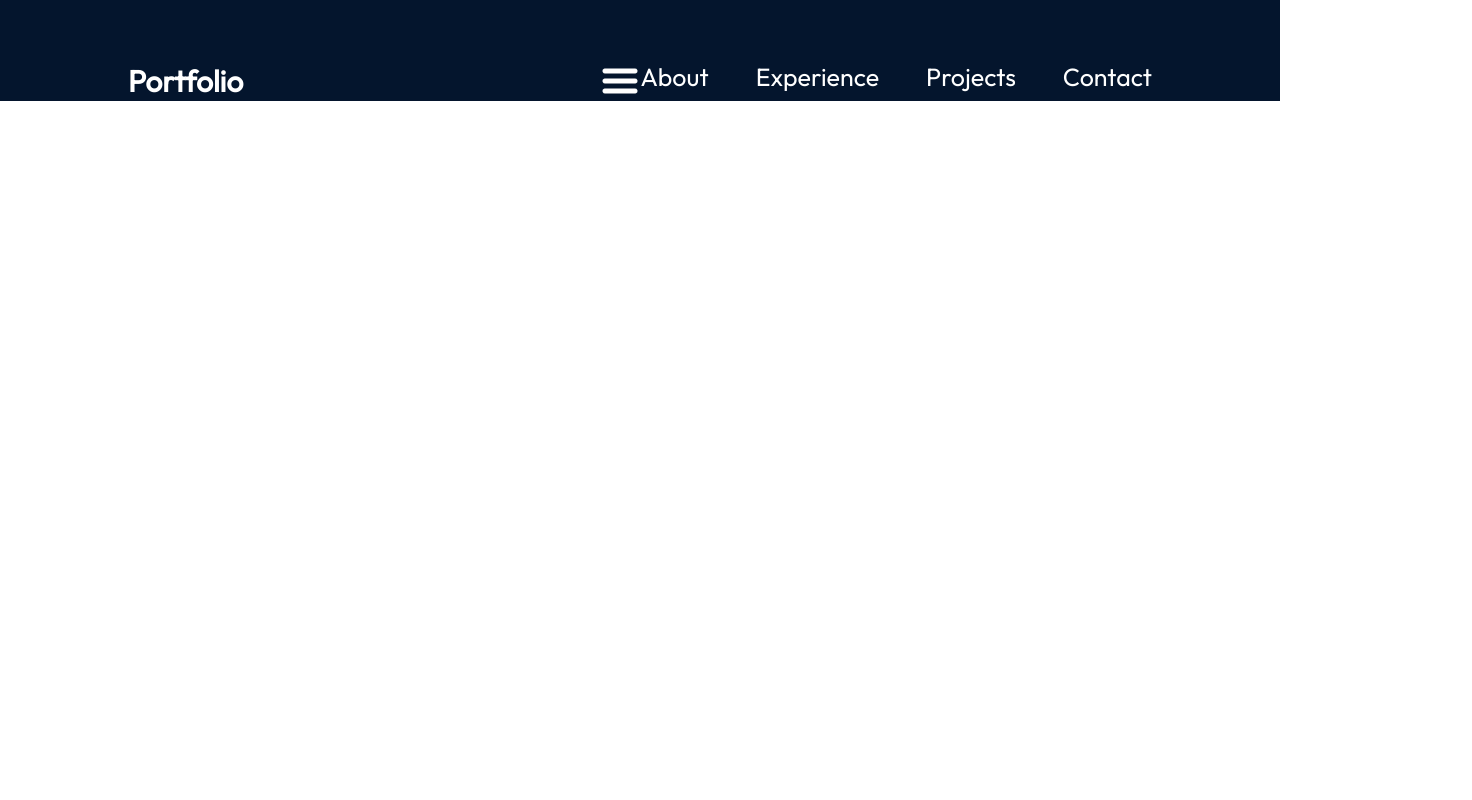
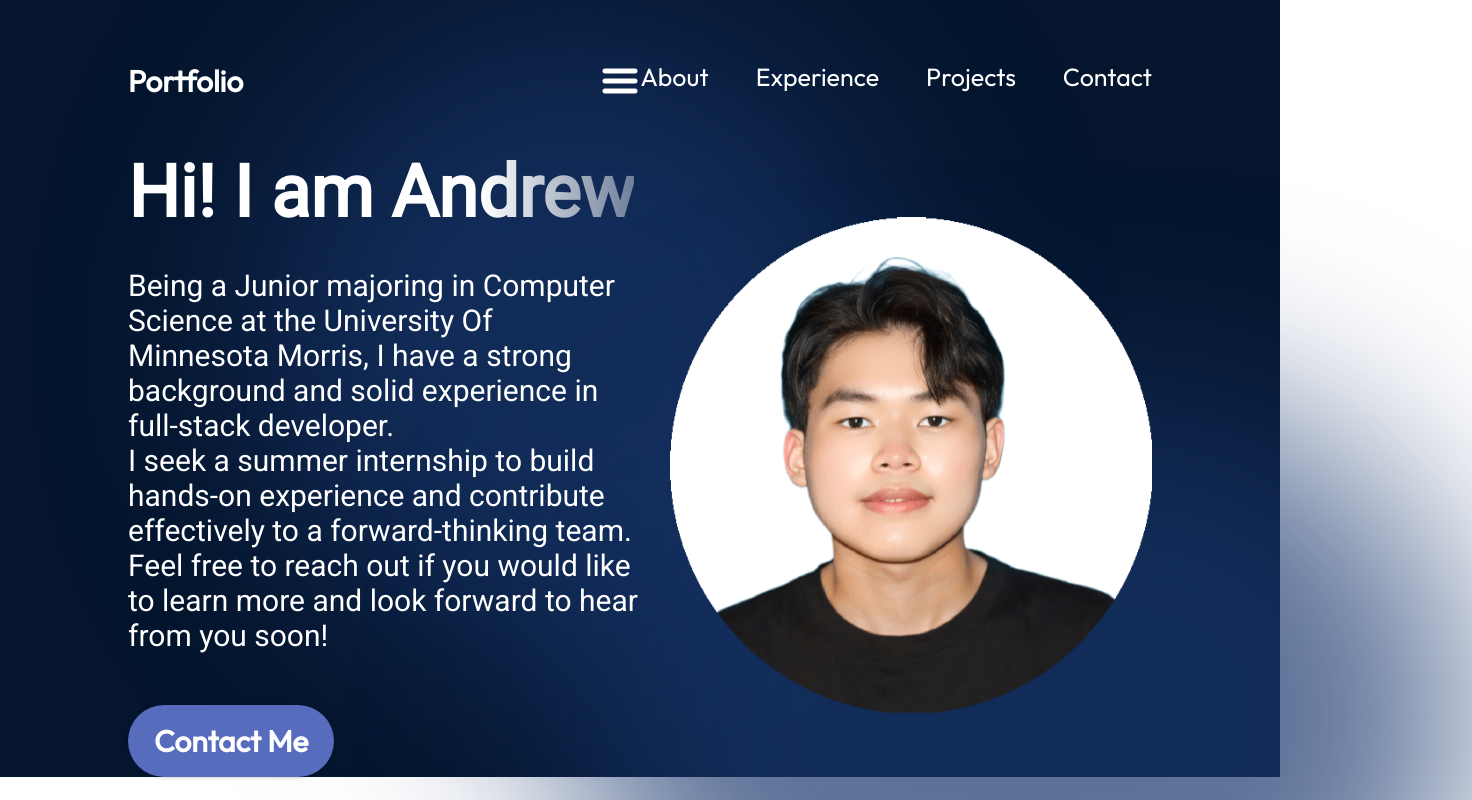
Before and after one commit to AndrewLam288/My-Porfolio-Website, a React (Vite) app in the folder Andrew-Lam-Portfolio/: page / in a window 1280 px wide. Shown: the top 800 px of the page, 1472 px wide, since content can reach past the window. Built offline with nearby package versions, Linux system fonts and the light colour scheme.

Commit message:
Finish off Navbar menu icon, items and Hero section

```diff
--- a/Andrew-Lam-Portfolio/src/App.jsx
+++ b/Andrew-Lam-Portfolio/src/App.jsx
@@ -1,10 +1,12 @@
 import styles from "./App.module.css";
 import { Navbar } from "./components/Navbar/Navbar";
+import { Hero } from "./components/Navbar/Hero/Hero";
 
 function App() {
   return <div className={styles.App}>
     <Navbar />
-  </div>
+    <Hero />
+      </div>
 }
 
 export default App;
--- /dev/null
+++ b/Andrew-Lam-Portfolio/src/components/Navbar/Hero/Hero.jsx
@@ -0,0 +1,22 @@
+import React from "react";
+import { getImageUrl } from '../../../utils';
+import styles from './Hero.module.css';
+
+export const Hero = () => {
+    return (
+        <section className={styles.container}>
+            <div className={styles.content}>
+                <h1 className={styles.title}> Hi! I am Andrew </h1>
+                <p className={styles.description}> Being a Junior majoring in Computer Science at the University Of Minnesota Morris,
+                    I have a strong background and solid experience in full-stack developer. <br />
+                    I seek a summer internship to build hands-on experience and contribute effectively to a forward-thinking team. <br />
+                    Feel free to reach out if you would like to learn more and look forward to hear from you soon!
+                </p>
+                <a href="mailto:lamminhtrunghieu288@gmail.com" className={styles.contactBtn}>Contact Me</a>
+            </div>
+            <img src={getImageUrl("hero/heroImageAndrewLam.png")} alt="hero/heroImageAndrew.png" className={styles.heroImg}/>
+            <div className={styles.topBlur}/>
+            <div className={styles.bottomBlur}/>
+        </section>
+    );
+};
--- /dev/null
+++ b/Andrew-Lam-Portfolio/src/components/Navbar/Hero/Hero.module.css
@@ -0,0 +1,109 @@
+@import "../../../vars.css";
+
+.container {
+    position: relative;
+    display: flex;
+    align-items: center;
+    justify-content: space-between;
+    margin-top: 49px;
+    z-index: 1;
+    margin-left: 10%;
+    margin-right: 10%;
+}
+
+.content {
+    display: flex;
+    flex-direction: column;
+    align-items: flex-start;
+    color: var(--color-text);
+    z-index: 1;
+}
+
+.title {
+    font-size: 72px;
+    font-weight: 900;
+    margin-bottom: 33px;
+    font-family: var(--font-roboto);
+    background: linear-gradient(90deg,
+    rgba(255, 255, 255, 1) 70%,
+    rgba(255,255,255,0) 120%);
+    -webkit-text-fill-color: transparent;
+    -webkit-background-clip: text;
+}
+
+.description {
+    font-size: 30px;
+    font-family: var(--font-roboto);
+    margin-bottom: 52px;
+}
+
+.contactBtn {
+    text-decoration: none;
+    background-color: var(--color-primary);
+    color: var(--color-text);
+    border-radius: 100px;
+    font-size: 30px;
+    font-weight: 600;
+    padding: 17px 26px;
+    box-shadow: 0 0 4px 0 rgba(0,0,0,0.25);
+}
+
+.heroImg {
+    width: 50%;
+    z-index: 1;
+    padding-left: 30px;
+    animation-name: floating;
+    animation-duration: 3s;
+    animation-iteration-count: infinite;
+    animation-timing-function: ease-in-out;
+}
+
+@keyframes floating {
+    0% {
+        transform: translate(0, 0px);
+    }
+    50% {
+        transform: translate(0, 10px);
+    }
+    100% {
+        transform: translate(0, -0px);
+    }
+}
+
+.topBlur {
+    position: absolute;
+    width: 50vw;
+    height: 50vw;
+    min-width: 350px;
+    min-height: 350px;
+    top: -128px;
+    left: 10vw;
+    border-radius: 764px;
+    background: rgba(25,55,109,0.7);
+    filter: blur(100px);
+    z-index: 0;
+}
+
+.bottomBlur {
+    position: absolute;
+    width: 70vw;
+    height: 50vw;
+    min-width: 350px;
+    min-height: 250px;
+    top: 246px;
+    right: -25vw;
+    border-radius: 764px;
+    background: rgba(25,55,109,0.7);
+    filter: blur(100px);
+    z-index: 0;
+}
+
+@media screen and (max-width: 830px) {
+    .container {
+        flex-direction: column-reverse;
+    }
+
+    .content {
+        align-items: center;
+    }
+}
--- a/Andrew-Lam-Portfolio/src/components/Navbar/Navbar.jsx
+++ b/Andrew-Lam-Portfolio/src/components/Navbar/Navbar.jsx
@@ -3,12 +3,21 @@ import styles from './Navbar.module.css';
 import { getImageUrl } from '../../utils';
 
 export const Navbar = () => {
+  const [menuOpen, setMenuOpen] = useState(false);
   return (
     <nav className={styles.navbar}>
       <a className={styles.title} href="/">Portfolio</a>
       <div className={styles.menu}>
-        <img className={styles.menuBtn} src={getImageUrl('nav/menuIcon.png')} alt="menu-button" />
-        <ul className={styles.menuItems}>
+        <img className={styles.menuBtn}
+        src={
+          menuOpen
+          ? getImageUrl('nav/closeIcon.png')
+          : getImageUrl('nav/menuIcon.png')}
+        alt="menu-button"
+        onClick={() => setMenuOpen(!menuOpen)}
+        />
+        <ul className={`${styles.menuItems} ${menuOpen && styles.menuOpen}`}
+        onClick={() => setMenuOpen(false)}>
           <li>
             <a href="#about">About</a>
           </li>
--- a/Andrew-Lam-Portfolio/src/components/Navbar/Navbar.module.css
+++ b/Andrew-Lam-Portfolio/src/components/Navbar/Navbar.module.css
@@ -53,4 +53,21 @@
         display: block;
         cursor: pointer;
     }
+
+    .menuItems {
+        display: none;
+        flex-direction: column;
+        align-items: center;
+        gap: 13px;
+        border-radius: 10px;
+        background: rgb(25, 55, 109);
+        background: linear-gradient(0deg, rgba(25, 55, 109, 0.2) 0%, rgba(25, 55, 109, 1) 100%);
+        padding: 24px 33px;
+        box-shadow: 0 0 4px 0 rgba(0, 0, 0, 0.25);
+    }
+
+    .menuOpen {
+        display: flex;
+        z-index: 1;
+    }
 }
```
Also changed, not shown: Andrew-Lam-Portfolio/assets/hero/heroImageAndrew.png (added), Andrew-Lam-Portfolio/assets/hero/heroImageAndrewLam.png (added).
